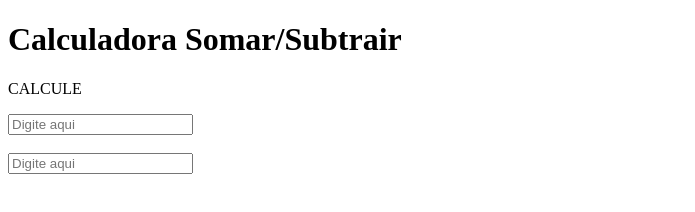
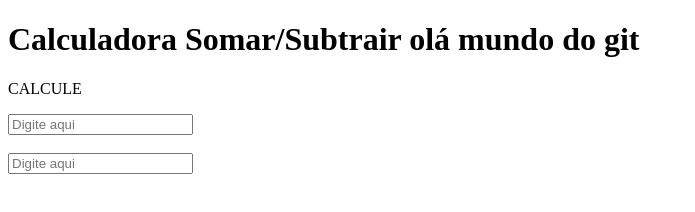
Before and after one commit to Juneira11/Aulagit, a plain HTML site: page index.html in a window 1280 px wide. Shown: the whole page, without its empty margins (0-695 px from the left). Drawn offline with Linux system fonts and the light colour scheme.

Commit message:
adicionamos a palavra git!

```diff
--- a/index.html
+++ b/index.html
@@ -7,7 +7,7 @@
 </head>
 <body>
     <div class="inicio">
-        <h1>Calculadora Somar/Subtrair</h1>
+        <h1>Calculadora Somar/Subtrair olá mundo do git</h1>
     </div>
     <div class="meio">
         <p>CALCULE</p>
```
